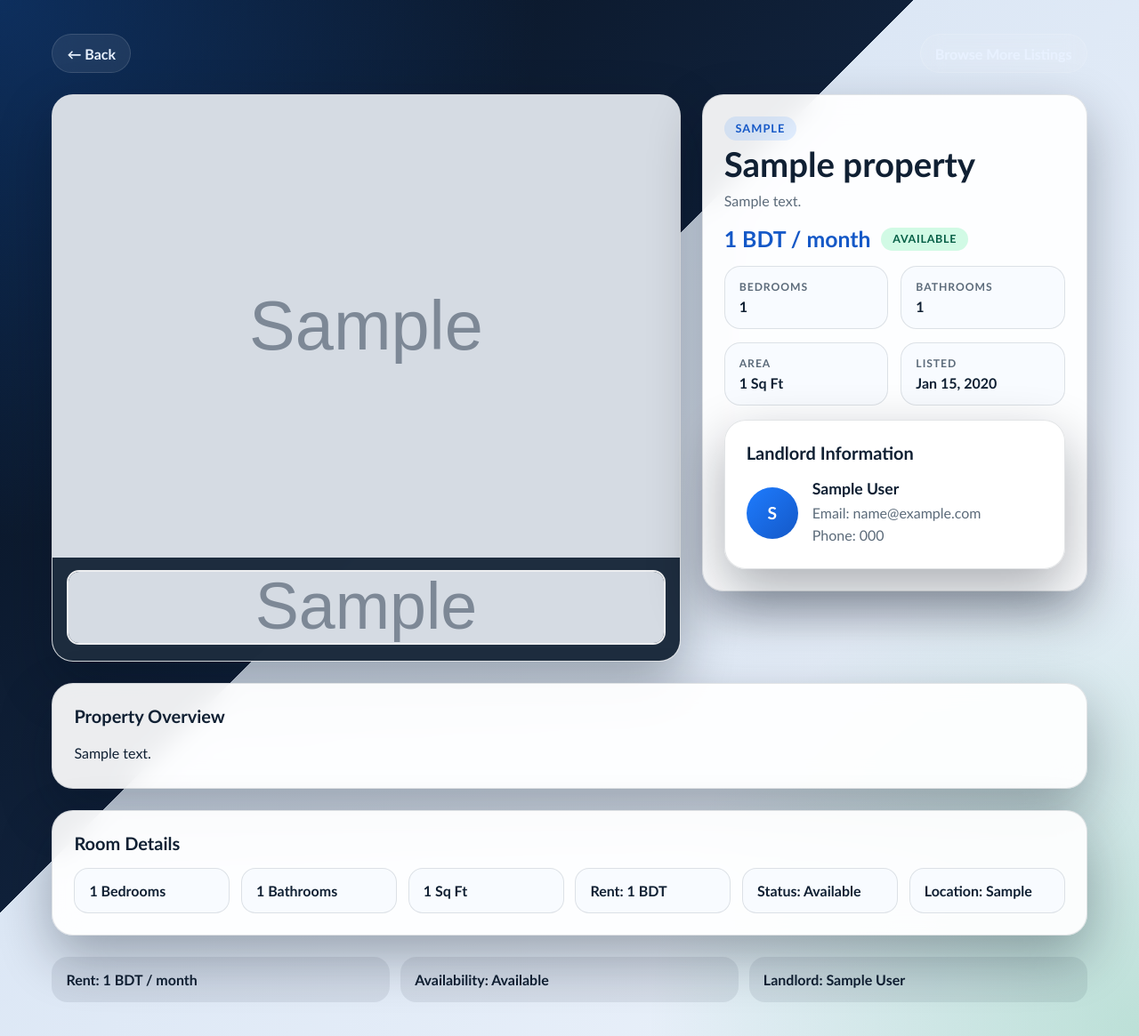
After one commit to mdsulaimanshakil/Vara_Khuji, a PHP site: page /property_detail.php?id=1 in a window 1280 px wide. The commit adds this page. Shown: the whole page at 89% size. Run offline with PHP 8.4, Linux system fonts and the light colour scheme; tables that the repository leaves empty hold one stand-in row (values such as "Sample post"); grey boxes marked "Sample" are stand-in pictures.

Commit message:
added property details

```diff
--- /dev/null
+++ b/property_detail.php
@@ -0,0 +1,480 @@
+<?php
+
+declare(strict_types=1);
+
+require_once __DIR__ . '/includes/auth.php';
+require_once __DIR__ . '/includes/db.php';
+
+startSecureSession();
+
+$propertyId = isset($_GET['id']) ? (int) $_GET['id'] : 0;
+
+if ($propertyId <= 0) {
+    $_SESSION['flash_error'] = 'Please select a valid property listing.';
+    header('Location: properties.php');
+    exit;
+}
+
+$propertyStmt = $pdo->prepare(
+    'SELECT p.*, u.full_name AS landlord_name, u.email AS landlord_email, u.phone AS landlord_phone
+     FROM properties p
+     LEFT JOIN users u ON p.landlord_id = u.id
+     WHERE p.id = :id
+     LIMIT 1'
+);
+$propertyStmt->execute(['id' => $propertyId]);
+$property = $propertyStmt->fetch();
+
+if (!$property) {
+    http_response_code(404);
+}
+
+$imageStmt = $pdo->prepare('SELECT image_path, is_primary FROM property_images WHERE property_id = :property_id ORDER BY is_primary DESC, id ASC');
+$imageStmt->execute(['property_id' => $propertyId]);
+$images = $imageStmt->fetchAll();
+
+$primaryImage = null;
+foreach ($images as $image) {
+    if ((int) $image['is_primary'] === 1) {
+        $primaryImage = $image['image_path'];
+        break;
+    }
+}
+
+if ($primaryImage === null && !empty($images)) {
+    $primaryImage = $images[0]['image_path'];
+}
+
+$availability = $property['availability_status'] ?? 'Unavailable';
+$availabilityClass = strtolower((string) $availability);
+$hasArea = isset($property['area_sqft']) && $property['area_sqft'] !== null && $property['area_sqft'] !== '';
+$backUrl = isLoggedIn() ? get_dashboard_url(currentRole() ?? 'Tenant') : 'properties.php';
+?>
+<!DOCTYPE html>
+<html lang="en">
+<head>
+    <meta charset="UTF-8">
+    <meta name="viewport" content="width=device-width, initial-scale=1.0">
+    <title><?php echo $property ? htmlspecialchars($property['title'], ENT_QUOTES, 'UTF-8') . ' | Property Details' : 'Property Not Found | HRMS'; ?></title>
+    <link rel="stylesheet" href="assets/css/style.css">
+    <style>
+        .detail-shell {
+            position: relative;
+            z-index: 1;
+            max-width: 1240px;
+            margin: 0 auto;
+            padding: clamp(1.25rem, 3vw, 2.5rem);
+        }
+        .detail-topbar {
+            display: flex;
+            justify-content: space-between;
+            gap: 1rem;
+            align-items: center;
+            margin-bottom: 1.5rem;
+        }
+        .back-link {
+            color: #e8f1ff;
+            text-decoration: none;
+            font-weight: 700;
+            padding: 0.7rem 1rem;
+            border-radius: 999px;
+            background: rgba(255, 255, 255, 0.08);
+            border: 1px solid rgba(255, 255, 255, 0.12);
+            backdrop-filter: blur(12px);
+        }
+        .back-link:hover {
+            background: rgba(255, 255, 255, 0.12);
+        }
+        .detail-hero {
+            display: grid;
+            grid-template-columns: minmax(0, 1.55fr) minmax(320px, 0.95fr);
+            gap: 1.5rem;
+            align-items: start;
+        }
+        .gallery-card,
+        .info-card,
+        .section-card {
+            background: rgba(255, 255, 255, 0.92);
+            border: 1px solid rgba(16, 32, 51, 0.12);
+            border-radius: 24px;
+            box-shadow: var(--shadow);
+            backdrop-filter: blur(14px);
+        }
+        .gallery-card {
+            overflow: hidden;
+        }
+        .hero-image-wrap {
+            position: relative;
+            background: linear-gradient(135deg, #102033, #1e3a5f);
+        }
+        .hero-image {
+            display: block;
+            width: 100%;
+            height: clamp(280px, 56vw, 520px);
+            object-fit: cover;
+            background: #dfe8f4;
+        }
+        .gallery-empty {
+            display: grid;
+            place-items: center;
+            height: clamp(280px, 56vw, 520px);
+            color: rgba(255, 255, 255, 0.72);
+            font-size: 1.1rem;
+            font-weight: 600;
+            letter-spacing: 0.02em;
+        }
+        .gallery-strip {
+            display: grid;
+            grid-template-columns: repeat(auto-fit, minmax(96px, 1fr));
+            gap: 0.75rem;
+            padding: 1rem;
+            background: rgba(16, 32, 51, 0.94);
+        }
+        .gallery-thumb {
+            width: 100%;
+            height: 84px;
+            object-fit: cover;
+            border-radius: 14px;
+            border: 2px solid transparent;
+            cursor: pointer;
+            opacity: 0.75;
+            transition: transform 0.2s ease, opacity 0.2s ease, border-color 0.2s ease;
+        }
+        .gallery-thumb:hover,
+        .gallery-thumb.active {
+            transform: translateY(-2px);
+            opacity: 1;
+            border-color: rgba(255, 255, 255, 0.92);
+        }
+        .info-card {
+            padding: 1.5rem;
+            display: grid;
+            gap: 1rem;
+        }
+        .eyebrow {
+            display: inline-flex;
+            align-self: start;
+            padding: 0.35rem 0.8rem;
+            border-radius: 999px;
+            background: rgba(30, 124, 255, 0.12);
+            color: var(--accent-strong);
+            font-size: 0.8rem;
+            font-weight: 700;
+            text-transform: uppercase;
+            letter-spacing: 0.08em;
+        }
+        .title-block h1 {
+            margin: 0.4rem 0 0.5rem;
+            font-size: clamp(1.9rem, 3vw, 3rem);
+            line-height: 1.05;
+        }
+        .title-block p {
+            margin: 0;
+            color: var(--muted);
+            font-size: 1rem;
+            line-height: 1.6;
+        }
+        .price-row {
+            display: flex;
+            flex-wrap: wrap;
+            gap: 0.75rem;
+            align-items: center;
+        }
+        .price-badge {
+            font-size: 1.55rem;
+            font-weight: 800;
+            color: var(--accent-strong);
+        }
+        .status-badge {
+            display: inline-flex;
+            align-items: center;
+            padding: 0.35rem 0.8rem;
+            border-radius: 999px;
+            font-size: 0.78rem;
+            font-weight: 800;
+            text-transform: uppercase;
+            letter-spacing: 0.06em;
+        }
+        .status-badge.available {
+            background: #d1fae5;
+            color: #065f46;
+        }
+        .status-badge.booked {
+            background: #fef3c7;
+            color: #92400e;
+        }
+        .status-badge.unavailable {
+            background: #fee2e2;
+            color: #991b1b;
+        }
+        .spec-grid {
+            display: grid;
+            grid-template-columns: repeat(2, minmax(0, 1fr));
+            gap: 0.9rem;
+        }
+        .spec-item {
+            border: 1px solid var(--border);
+            border-radius: 18px;
+            padding: 0.95rem 1rem;
+            background: #f8fbff;
+        }
+        .spec-label {
+            display: block;
+            font-size: 0.76rem;
+            font-weight: 800;
+            text-transform: uppercase;
+            letter-spacing: 0.08em;
+            color: var(--muted);
+            margin-bottom: 0.3rem;
+        }
+        .spec-value {
+            font-size: 1rem;
+            font-weight: 700;
+            color: var(--text);
+        }
+        .section-card {
+            padding: 1.5rem;
+            margin-top: 1.5rem;
+        }
+        .section-card h2 {
+            margin: 0 0 1rem;
+            font-size: 1.25rem;
+        }
+        .description {
+            margin: 0;
+            color: var(--text);
+            line-height: 1.8;
+            white-space: pre-line;
+        }
+        .amenity-grid {
+            display: grid;
+            grid-template-columns: repeat(auto-fit, minmax(160px, 1fr));
+            gap: 0.8rem;
+        }
+        .amenity {
+            padding: 0.95rem 1rem;
+            border-radius: 16px;
+            background: #f8fbff;
+            border: 1px solid var(--border);
+            color: var(--text);
+            font-weight: 700;
+        }
+        .landlord-card {
+            display: grid;
+            gap: 0.9rem;
+        }
+        .landlord-avatar {
+            width: 58px;
+            height: 58px;
+            border-radius: 50%;
+            display: grid;
+            place-items: center;
+            background: linear-gradient(135deg, var(--accent), var(--accent-strong));
+            color: white;
+            font-weight: 800;
+            font-size: 1.2rem;
+        }
+        .landlord-row {
+            display: flex;
+            gap: 1rem;
+            align-items: center;
+        }
+        .landlord-name {
+            margin: 0 0 0.25rem;
+            font-size: 1.1rem;
+            font-weight: 800;
+        }
+        .landlord-meta {
+            margin: 0;
+            color: var(--muted);
+            line-height: 1.6;
+        }
+        .detail-footer {
+            margin-top: 1.5rem;
+            display: grid;
+            gap: 0.75rem;
+            grid-template-columns: repeat(auto-fit, minmax(180px, 1fr));
+        }
+        .footer-chip {
+            border-radius: 18px;
+            padding: 1rem;
+            background: rgba(16, 32, 51, 0.08);
+            color: var(--text);
+            font-weight: 700;
+        }
+        .not-found {
+            max-width: 680px;
+            margin: 6rem auto;
+            padding: 2rem;
+            background: rgba(255, 255, 255, 0.92);
+            border: 1px solid rgba(16, 32, 51, 0.12);
+            border-radius: 24px;
+            box-shadow: var(--shadow);
+            text-align: center;
+        }
+        .not-found h1 {
+            margin-top: 0;
+        }
+        @media (max-width: 920px) {
+            .detail-hero {
+                grid-template-columns: 1fr;
+            }
+        }
+        @media (max-width: 640px) {
+            .detail-topbar {
+                flex-direction: column;
+                align-items: flex-start;
+            }
+            .spec-grid {
+                grid-template-columns: 1fr;
+            }
+            .info-card,
+            .section-card {
+                padding: 1.15rem;
+            }
+        }
+    </style>
+</head>
+<body>
+    <div class="detail-shell">
+        <div class="detail-topbar">
+            <a href="<?php echo htmlspecialchars($backUrl, ENT_QUOTES, 'UTF-8'); ?>" class="back-link">← Back</a>
+            <a href="properties.php" class="back-link">Browse More Listings</a>
+        </div>
+
+        <?php if (!$property): ?>
+            <div class="not-found">
+                <h1>Property not found</h1>
+                <p style="color: var(--muted); margin: 0 0 1.5rem; line-height: 1.7;">The listing you tried to open no longer exists or was removed.</p>
+                <a href="properties.php" class="back-link" style="color: var(--text); background: #eef4ff; border-color: rgba(16, 32, 51, 0.1);">Return to listings</a>
+            </div>
+        <?php else: ?>
+            <section class="detail-hero">
+                <div class="gallery-card">
+                    <div class="hero-image-wrap">
+                        <?php if ($primaryImage !== null): ?>
+                            <img src="<?php echo htmlspecialchars($primaryImage, ENT_QUOTES, 'UTF-8'); ?>" alt="<?php echo htmlspecialchars($property['title'], ENT_QUOTES, 'UTF-8'); ?>" class="hero-image" id="hero-image">
+                        <?php else: ?>
+                            <div class="gallery-empty" id="hero-image">No photos uploaded yet</div>
+                        <?php endif; ?>
+                    </div>
+
+                    <div class="gallery-strip" aria-label="Property photo gallery">
+                        <?php if (!empty($images)): ?>
+                            <?php foreach ($images as $index => $image): ?>
+                                <img
+                                    src="<?php echo htmlspecialchars($image['image_path'], ENT_QUOTES, 'UTF-8'); ?>"
+                                    alt="<?php echo htmlspecialchars($property['title'], ENT_QUOTES, 'UTF-8') . ' photo ' . ($index + 1); ?>"
+                                    class="gallery-thumb<?php echo (($primaryImage !== null && $image['image_path'] === $primaryImage) || ($primaryImage === null && $index === 0)) ? ' active' : ''; ?>"
+                                    data-full="<?php echo htmlspecialchars($image['image_path'], ENT_QUOTES, 'UTF-8'); ?>"
+                                >
+                            <?php endforeach; ?>
+                        <?php else: ?>
+                            <div style="color: rgba(255,255,255,0.7); font-weight: 600; padding: 0.5rem 0;">Photo gallery will appear here once the landlord uploads images.</div>
+                        <?php endif; ?>
+                    </div>
+                </div>
+
+                <aside class="info-card">
+                    <div class="title-block">
+                        <span class="eyebrow"><?php echo htmlspecialchars((string) $property['location'], ENT_QUOTES, 'UTF-8'); ?></span>
+                        <h1><?php echo htmlspecialchars((string) $property['title'], ENT_QUOTES, 'UTF-8'); ?></h1>
+                        <p><?php echo htmlspecialchars((string) $property['description'], ENT_QUOTES, 'UTF-8'); ?></p>
+                    </div>
+
+                    <div class="price-row">
+                        <div class="price-badge"><?php echo number_format((float) $property['rent']); ?> BDT / month</div>
+                        <span class="status-badge <?php echo htmlspecialchars($availabilityClass, ENT_QUOTES, 'UTF-8'); ?>"><?php echo htmlspecialchars((string) $availability, ENT_QUOTES, 'UTF-8'); ?></span>
+                    </div>
+
+                    <div class="spec-grid">
+                        <div class="spec-item">
+                            <span class="spec-label">Bedrooms</span>
+                            <span class="spec-value"><?php echo htmlspecialchars((string) $property['bedrooms'], ENT_QUOTES, 'UTF-8'); ?></span>
+                        </div>
+                        <div class="spec-item">
+                            <span class="spec-label">Bathrooms</span>
+                            <span class="spec-value"><?php echo htmlspecialchars((string) $property['bathrooms'], ENT_QUOTES, 'UTF-8'); ?></span>
+                        </div>
+                        <div class="spec-item">
+                            <span class="spec-label">Area</span>
+                            <span class="spec-value"><?php echo $hasArea ? htmlspecialchars((string) $property['area_sqft'], ENT_QUOTES, 'UTF-8') . ' Sq Ft' : 'Not specified'; ?></span>
+                        </div>
+                        <div class="spec-item">
+                            <span class="spec-label">Listed</span>
+                            <span class="spec-value"><?php echo htmlspecialchars(date('M j, Y', strtotime((string) $property['created_at'])), ENT_QUOTES, 'UTF-8'); ?></span>
+                        </div>
+                    </div>
+
+                    <div class="landlord-card section-card" style="margin-top: 0;">
+                        <h2 style="margin-bottom: 0.2rem;">Landlord Information</h2>
+                        <div class="landlord-row">
+                            <div class="landlord-avatar"><?php echo strtoupper(substr((string) ($property['landlord_name'] ?? 'L'), 0, 1)); ?></div>
+                            <div>
+                                <p class="landlord-name"><?php echo htmlspecialchars((string) ($property['landlord_name'] ?? 'Unknown landlord'), ENT_QUOTES, 'UTF-8'); ?></p>
+                                <p class="landlord-meta">Email: <?php echo htmlspecialchars((string) ($property['landlord_email'] ?? 'Not available'), ENT_QUOTES, 'UTF-8'); ?></p>
+                                <p class="landlord-meta">Phone: <?php echo htmlspecialchars((string) ($property['landlord_phone'] ?? 'Not available'), ENT_QUOTES, 'UTF-8'); ?></p>
+                            </div>
+                        </div>
+                    </div>
+                </aside>
+            </section>
+
+            <section class="section-card">
+                <h2>Property Overview</h2>
+                <p class="description"><?php echo htmlspecialchars((string) $property['description'], ENT_QUOTES, 'UTF-8'); ?></p>
+            </section>
+
+            <section class="section-card">
+                <h2>Room Details</h2>
+                <div class="amenity-grid">
+                    <div class="amenity"><?php echo htmlspecialchars((string) $property['bedrooms'], ENT_QUOTES, 'UTF-8'); ?> Bedrooms</div>
+                    <div class="amenity"><?php echo htmlspecialchars((string) $property['bathrooms'], ENT_QUOTES, 'UTF-8'); ?> Bathrooms</div>
+                    <div class="amenity"><?php echo $hasArea ? htmlspecialchars((string) $property['area_sqft'], ENT_QUOTES, 'UTF-8') . ' Sq Ft' : 'Area not specified'; ?></div>
+                    <div class="amenity">Rent: <?php echo number_format((float) $property['rent']); ?> BDT</div>
+                    <div class="amenity">Status: <?php echo htmlspecialchars((string) $availability, ENT_QUOTES, 'UTF-8'); ?></div>
+                    <div class="amenity">Location: <?php echo htmlspecialchars((string) $property['location'], ENT_QUOTES, 'UTF-8'); ?></div>
+                </div>
+            </section>
+
+            <div class="detail-footer">
+                <div class="footer-chip">Rent: <?php echo number_format((float) $property['rent']); ?> BDT / month</div>
+                <div class="footer-chip">Availability: <?php echo htmlspecialchars((string) $availability, ENT_QUOTES, 'UTF-8'); ?></div>
+                <div class="footer-chip">Landlord: <?php echo htmlspecialchars((string) ($property['landlord_name'] ?? 'Unknown'), ENT_QUOTES, 'UTF-8'); ?></div>
+            </div>
+
+            <script>
+                (function () {
+                    let hero = document.getElementById('hero-image');
+                    const thumbs = document.querySelectorAll('.gallery-thumb');
+
+                    thumbs.forEach((thumb) => {
+                        thumb.addEventListener('click', () => {
+                            if (!hero || !thumb.dataset.full) {
+                                return;
+                            }
+
+                            thumbs.forEach((item) => item.classList.remove('active'));
+                            thumb.classList.add('active');
+
+                            if (hero && hero.tagName === 'IMG') {
+                                hero.src = thumb.dataset.full;
+                                hero.alt = thumb.alt || '';
+                                return;
+                            }
+
+                            const nextImage = document.createElement('img');
+                            nextImage.src = thumb.dataset.full;
+                            nextImage.alt = thumb.alt || '';
+                            nextImage.className = 'hero-image';
+                            nextImage.id = 'hero-image';
+                            hero.replaceWith(nextImage);
+                            hero = nextImage;
+                        });
+                    });
+                }());
+            </script>
+        <?php endif; ?>
+    </div>
+</body>
+</html>
```
Also changed, not shown: landlord_dashboard.php (+26 -1 lines), properties.php (+30 -0 lines).
